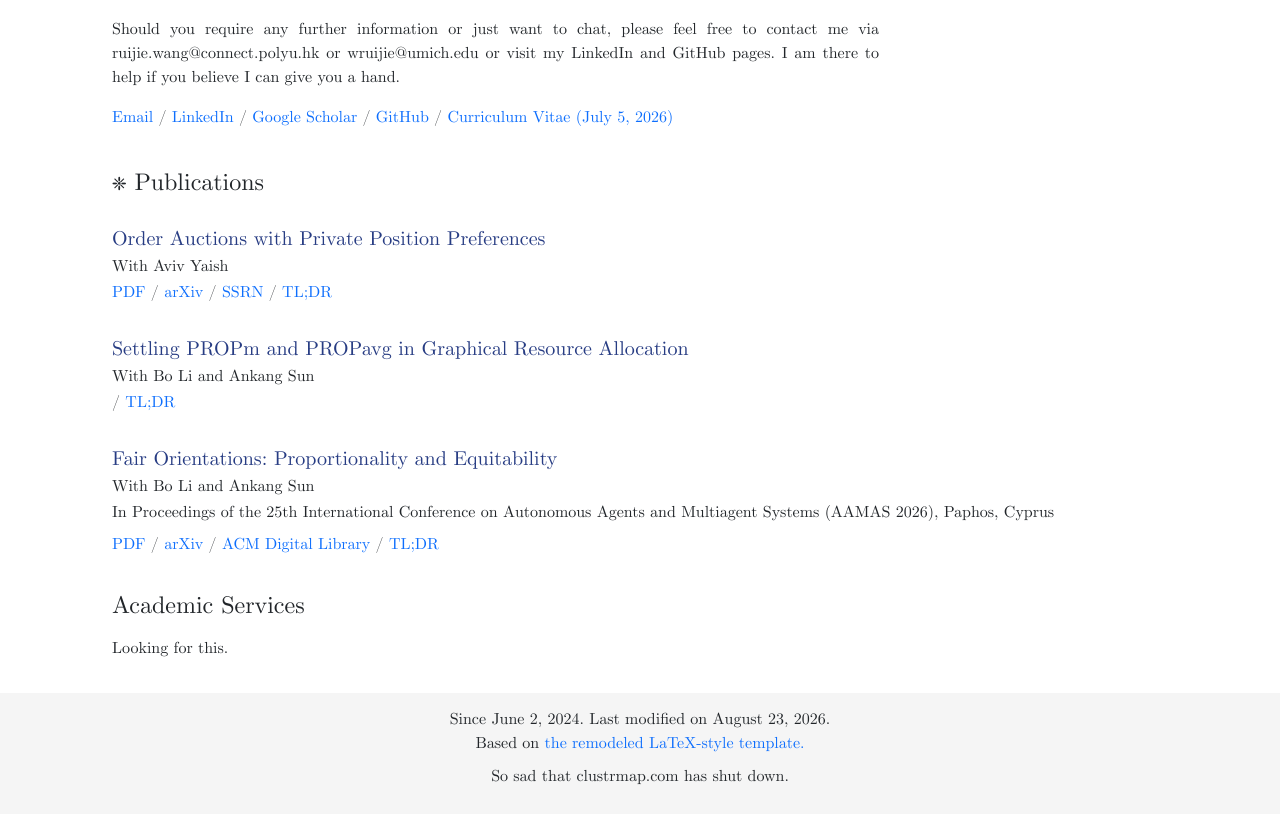
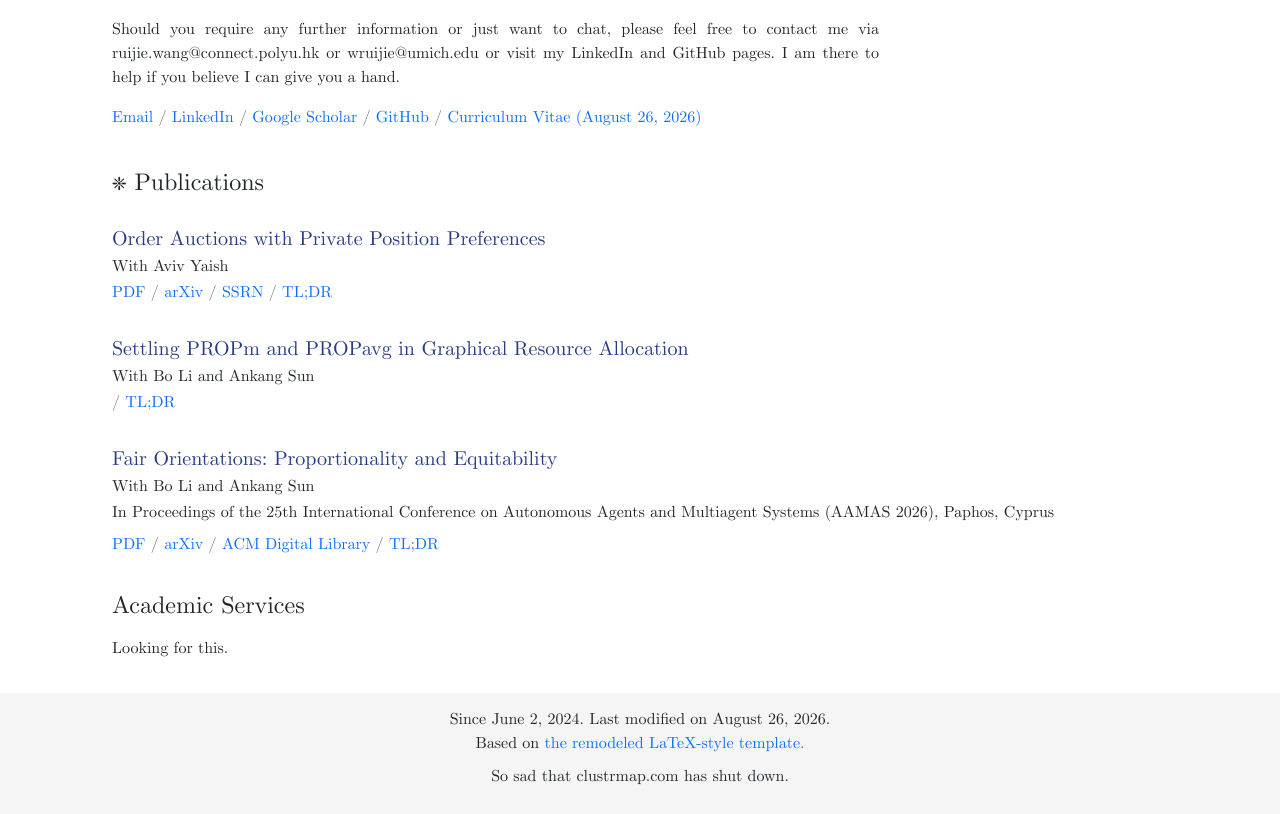
Before and after one commit to WANGaRuijie/WANGaRuijie.github.io, a Jekyll site: the page built from index.md, in a window 1280 px wide. Shown: the part 787-1601 px from the top of the page. Built offline with Jekyll 4.4.1, drawn with Linux system fonts in a browser that asks for light colours; a script that is not in the unit is left out.

Commit message:
Update CV

```diff
--- a/index.md
+++ b/index.md
@@ -18,7 +18,7 @@ title: "Wang Ruijie's Homepage"
                  <a href="https://www.linkedin.com/in/ruijie-wang-780406260/">LinkedIn</a> /
             <a href="https://scholar.google.com/citations?user=jv1-HXAAAAAJ">Google Scholar</a> /
             <a href="https://github.com/WANGaRuijie">GitHub</a> /
-            <a href="{{ '/Curriculum-Vitae-Wang-Ruijie.pdf' | relative_url }}">Curriculum Vitae (July 5, 2026)</a>
+            <a href="{{ '/Curriculum-Vitae-Wang-Ruijie.pdf' | relative_url }}">Curriculum Vitae (August 26, 2026)</a>
         </div>
         <div class="col-auto d-none d-md-block">
             <img class="profile-img" src="{{ '/assets/profile.jpg' | relative_url }}" />
@@ -91,7 +91,7 @@ title: "Wang Ruijie's Homepage"
     <div class="container-sm">
         <div class="row justify-content-center"> <!-- Bootstrap's class for centering the content -->
             <div class="col text-center" style="margin-bottom: 9px;"> <!-- Use margin-bottom to create space between the text and the globe -->
-                Since June 2, 2024. Last modified on August 23, 2026. <br />
+                Since June 2, 2024. Last modified on August 26, 2026. <br />
                 Based on <a href="https://github.com/TonyLianLong/websitev2"> the remodeled LaTeX-style template.</a><br />
             </div>
         </div>
```
Also changed, not shown: 1 other file.
